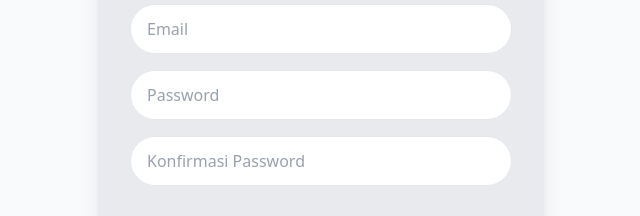
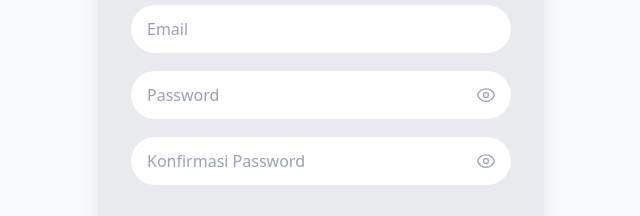
Before and after one commit to rexxy04/jokka-web, a Next.js app: page /register in a window 1280 px wide. Shown: the part 281-497 px from the top of the page, without its empty margins (319-959 px from the left). Built offline with nearby package versions, Linux system fonts and the light colour scheme; no server answers.

Commit message:
Menambahkan ikon show/hide pada password fields login register

```diff
--- a/components/ui/input.tsx
+++ b/components/ui/input.tsx
@@ -1,25 +1,61 @@
-import React, { InputHTMLAttributes } from 'react';
+import React, { InputHTMLAttributes, useState } from 'react';
 
-// Kita tambahkan properti 'label' (opsional) ke interface
 interface InputProps extends InputHTMLAttributes<HTMLInputElement> {
   className?: string;
-  label?: string; // <--- INI TAMBAHANNYA
+  label?: string;
 }
 
-const Input: React.FC<InputProps> = ({ className = "", label, ...props }) => {
+const Input: React.FC<InputProps> = ({ className = "", label, type = "text", ...props }) => {
+  // State untuk toggle password
+  const [showPassword, setShowPassword] = useState(false);
+
+  // Cek apakah ini input password
+  const isPasswordType = type === 'password';
+
+  // Tentukan tipe input yang akan dirender:
+  // Jika bukan password, gunakan type asli.
+  // Jika password, cek state: kalau show=true jadi 'text', kalau show=false jadi 'password'
+  const inputType = isPasswordType ? (showPassword ? 'text' : 'password') : type;
+
   return (
     <div className="w-full">
-      {/* Jika ada props label, tampilkan teks labelnya di atas input */}
+      {/* Label (Jika ada) */}
       {label && (
         <label className="block text-xs font-medium text-gray-700 mb-1">
           {label}
         </label>
       )}
 
-      <input
-        className={`w-full px-4 py-3 rounded-full border border-gray-200 focus:outline-none focus:ring-2 focus:ring-blue-500 focus:border-transparent transition bg-white text-gray-800 placeholder-gray-400 ${className}`}
-        {...props}
-      />
+      <div className="relative">
+        <input
+          type={inputType}
+          className={`w-full px-4 py-3 rounded-full border border-gray-200 focus:outline-none focus:ring-2 focus:ring-blue-500 focus:border-transparent transition bg-white text-gray-800 placeholder-gray-400 ${isPasswordType ? 'pr-12' : ''} ${className}`}
+          {...props}
+        />
+
+        {/* LOGIC TOMBOL MATA (Hanya muncul jika type="password") */}
+        {isPasswordType && (
+          <button
+            type="button" // Penting: type button agar tidak men-submit form
+            onClick={() => setShowPassword(!showPassword)}
+            className="absolute right-4 top-1/2 transform -translate-y-1/2 text-gray-400 hover:text-gray-600 transition focus:outline-none"
+            title={showPassword ? "Sembunyikan Password" : "Lihat Password"}
+          >
+            {showPassword ? (
+              // Ikon Mata Coret (Hide)
+              <svg xmlns="http://www.w3.org/2000/svg" fill="none" viewBox="0 0 24 24" strokeWidth={1.5} stroke="currentColor" className="w-5 h-5">
+                <path strokeLinecap="round" strokeLinejoin="round" d="M3.98 8.223A10.477 10.477 0 001.934 12C3.226 16.338 7.244 19.5 12 19.5c.993 0 1.953-.138 2.863-.395M6.228 6.228A10.45 10.45 0 0112 4.5c4.756 0 8.773 3.162 10.065 7.498a10.523 10.523 0 01-4.293 5.774M6.228 6.228L3 3m3.228 3.228l3.65 3.65m7.894 7.894L21 21m-3.228-3.228l-3.65-3.65m0 0a3 3 0 10-4.243-4.243m4.242 4.242L9.88 9.88" />
+              </svg>
+            ) : (
+              // Ikon Mata Terbuka (Show)
+              <svg xmlns="http://www.w3.org/2000/svg" fill="none" viewBox="0 0 24 24" strokeWidth={1.5} stroke="currentColor" className="w-5 h-5">
+                <path strokeLinecap="round" strokeLinejoin="round" d="M2.036 12.322a1.012 1.012 0 010-.639C3.423 7.51 7.36 4.5 12 4.5c4.638 0 8.573 3.007 9.963 7.178.07.207.07.431 0 .639C20.577 16.49 16.64 19.5 12 19.5c-4.638 0-8.573-3.007-9.963-7.178z" />
+                <path strokeLinecap="round" strokeLinejoin="round" d="M15 12a3 3 0 11-6 0 3 3 0 016 0z" />
+              </svg>
+            )}
+          </button>
+        )}
+      </div>
     </div>
   );
 };
```
